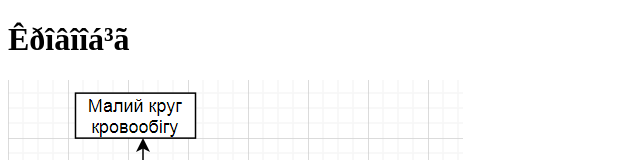
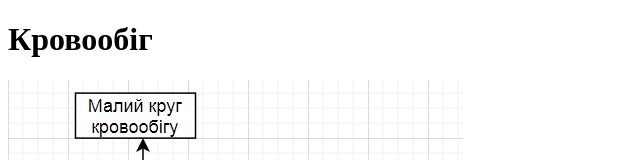
Before and after one commit to Nastyahordiienko/Nastya, a plain HTML site: page index.html in a window 1280 px wide. Shown: the top 160 px of the page, without its empty margins (0-640 px from the left). Drawn offline with Linux system fonts and the light colour scheme.

Commit message:
Update index.html

```diff
--- a/index.html
+++ b/index.html
@@ -2,10 +2,10 @@
 <html>
 	<head>
 		<meta charset="UTF-8">
-		<title>Êðîâîîá³ã</title>
+		<title>Кровообіг</title>
 	</head>
 	<body>
-		<h1>Êðîâîîá³ã</h1>
+		<h1>Кровообіг</h1>
 		<img src="inf_ga.png">
 	</body>
 </html>
```
